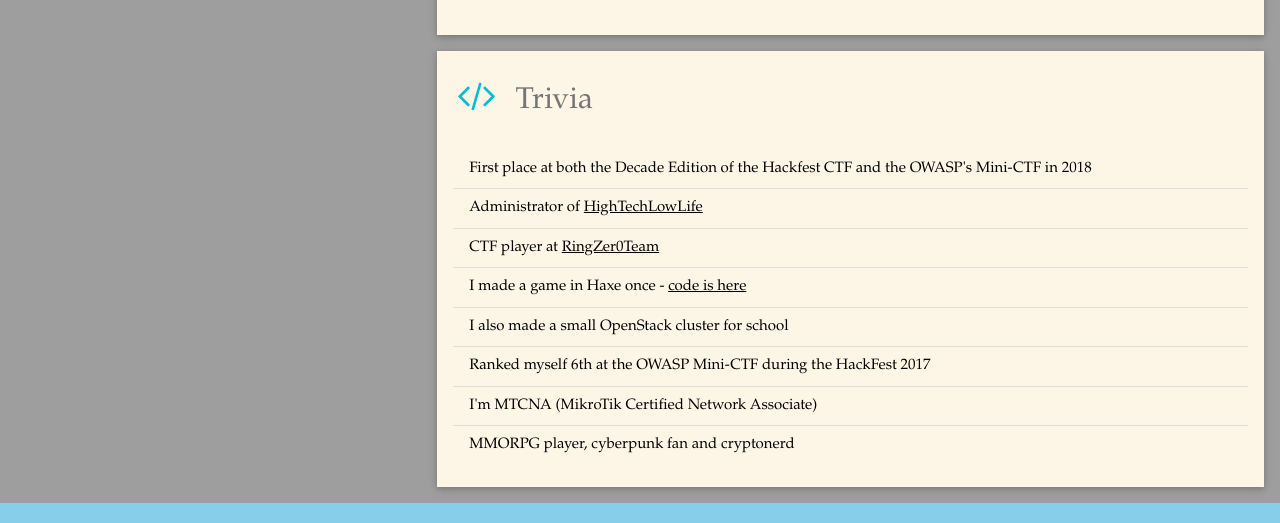
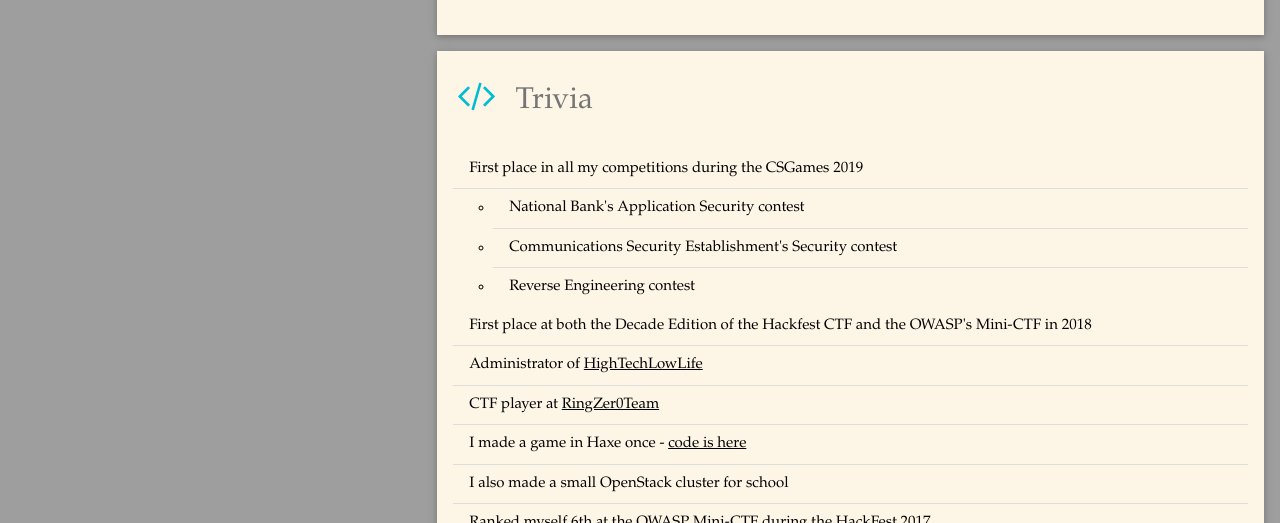
Before and after one commit to filedesless/CV, a plain HTML site: page index.html in a window 1280 px wide. Shown: the part 1260-1783 px from the top of the page. Drawn offline with nearby package versions, Linux system fonts and the light colour scheme.

Commit message:
added csgames trophies mention

```diff
--- a/index.html
+++ b/index.html
@@ -159,6 +159,12 @@ html,body,h1,h2,h3,h4,h5,h6 {font-family: "Palatino", sans-serif}
       <div class="w3-container w3-card w3-sand">
         <h2 class="w3-text-grey w3-padding-16"><i class="fa fa-code fa-fw w3-margin-right w3-xxlarge w3-text-cyan"></i>Trivia</h2>
         <ul class="w3-ul">
+	  <li>First place in all my competitions during the CSGames 2019</li>
+	  <ul>
+	    <li>National Bank's Application Security contest</li>
+	    <li>Communications Security Establishment's Security contest</li>
+	    <li>Reverse Engineering contest</li>
+	  </ul>
 	  <li>First place at both the Decade Edition of the Hackfest CTF and the OWASP's Mini-CTF in 2018</li>
           <li>Administrator of <a target="_blank" href="https://hightechlowlife.info">HighTechLowLife</a></li>
           <li>CTF player at <a target="_blank" href="https://ringzer0team.com/profile/13886/aiglebleu">RingZer0Team</a></li>
```
